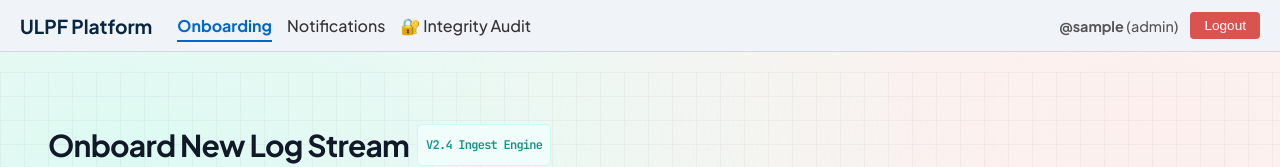
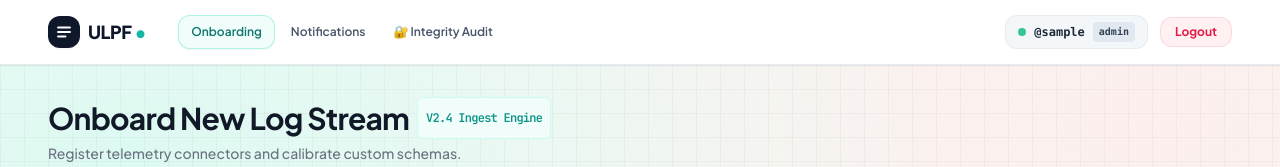
Before and after one commit to abhinav16kiran-lab/ULPF, a React (Vite) app in the folder frontend/: page /onboard in a window 1280 px wide. Shown: the top 167 px of the page. Built offline with nearby package versions, Linux system fonts and the light colour scheme; no server answers; sample sign-in values are in the browser's storage.

Commit message:
fix(frontend): add Tailwind CSS script to index.html and update Navbar layout

```diff
--- a/frontend/index.html
+++ b/frontend/index.html
@@ -8,6 +8,7 @@
     <link rel="preconnect" href="https://fonts.gstatic.com" crossorigin>
     <link href="https://fonts.googleapis.com/css2?family=Inter:wght@400;500;600;700&family=Plus+Jakarta+Sans:wght@500;600;700;800&family=JetBrains+Mono:wght@400;500;600&display=swap" rel="stylesheet">
     <link href="https://fonts.googleapis.com/css2?family=Material+Symbols+Outlined:opsz,wght,FILL,GRAD@24,400,0,0" rel="stylesheet">
+    <script src="https://cdn.tailwindcss.com"></script>
   </head>
   <body>
     <div id="root"></div>
--- a/frontend/src/components/Navbar.jsx
+++ b/frontend/src/components/Navbar.jsx
@@ -11,68 +11,70 @@ function Navbar() {
     navigate("/login");
   }
 
-  const linkStyle = (path) => ({
-    marginRight: "15px",
-    textDecoration: "none",
-    fontWeight: location.pathname === path ? "bold" : "normal",
-    color: location.pathname === path ? "#0066cc" : "#333",
-    borderBottom: location.pathname === path ? "2px solid #0066cc" : "none",
-    paddingBottom: "4px"
-  });
+  const navItemClass = (path) =>
+    `px-3 py-2 rounded-xl text-xs font-semibold transition-all flex items-center space-x-1.5 ${
+      location.pathname === path
+        ? "bg-teal-50 text-teal-700 border border-teal-200/80 shadow-sm"
+        : "text-slate-600 hover:text-slate-900 hover:bg-slate-100/80"
+    }`;
 
   return (
-    <header style={{
-      display: "flex",
-      justifyContent: "space-between",
-      alignItems: "center",
-      padding: "12px 20px",
-      background: "#f0f4f8",
-      borderBottom: "1px solid #d0d7de",
-      marginBottom: "20px"
-    }}>
-      <div style={{ display: "flex", alignItems: "center" }}>
-        <strong style={{ fontSize: "1.2rem", marginRight: "25px", color: "#092540" }}>ULPF Platform</strong>
-        <nav>
+    <header className="bg-white border-b border-slate-200/80 sticky top-0 z-50 shadow-sm">
+      <div className="max-w-7xl mx-auto px-6 lg:px-12 h-16 flex items-center justify-between">
+        <div className="flex items-center space-x-8">
+          {/* Brand Logo */}
+          <Link to="/onboard" className="flex items-center space-x-2 group">
+            <div className="w-8 h-8 rounded-xl bg-slate-900 flex items-center justify-center text-white shadow-sm group-hover:scale-105 transition-transform">
+              <svg width="18" height="18" viewBox="0 0 24 24" fill="none" stroke="currentColor" strokeWidth="2.5" strokeLinecap="round" strokeLinejoin="round">
+                <path d="M4 6h16M4 12h16M4 18h10" />
+              </svg>
+            </div>
+            <span className="font-extrabold text-lg text-slate-900 tracking-tight">
+              ULPF <span className="text-teal-500">•</span>
+            </span>
+          </Link>
+
+          {/* Navigation Links */}
+          <nav className="flex items-center space-x-1">
             {role === "ADMIN" && (
-            <Link to="/admin" style={linkStyle("/admin")}>
-              Admin Dashboard
+              <Link to="/admin" className={navItemClass("/admin")}>
+                <span>Admin Dashboard</span>
               </Link>
             )}
-          <Link to="/onboard" style={linkStyle("/onboard")}>
-            Onboarding
+            <Link to="/onboard" className={navItemClass("/onboard")}>
+              <span>Onboarding</span>
             </Link>
-          <Link to="/notifications" style={linkStyle("/notifications")}>
-            Notifications
+            <Link to="/notifications" className={navItemClass("/notifications")}>
+              <span>Notifications</span>
             </Link>
             {role === "ADMIN" && (
-            <Link to="/analytics" style={linkStyle("/analytics")}>
-              Analytics Console
+              <Link to="/analytics" className={navItemClass("/analytics")}>
+                <span>Analytics Console</span>
               </Link>
             )}
-          <Link to="/integrity" style={linkStyle("/integrity")}>
-            🔐 Integrity Audit
+            <Link to="/integrity" className={navItemClass("/integrity")}>
+              <span>🔐 Integrity Audit</span>
             </Link>
           </nav>
         </div>
 
-      <div style={{ display: "flex", alignItems: "center", gap: "12px" }}>
-        <span style={{ fontSize: "0.9em", color: "#555" }}>
-          <strong>@{username}</strong> ({role})
+        {/* User Info & Logout */}
+        <div className="flex items-center space-x-3">
+          <div className="flex items-center space-x-2 px-3 py-1.5 rounded-xl bg-slate-100/80 border border-slate-200/70 text-xs font-mono">
+            <span className="w-2 h-2 rounded-full bg-emerald-500 animate-pulse"></span>
+            <span className="font-bold text-slate-800">@{username}</span>
+            <span className="px-1.5 py-0.5 rounded text-[10px] font-semibold bg-slate-200 text-slate-700">
+              {role}
             </span>
+          </div>
+
           <button
             onClick={handleLogout}
-          style={{
-            background: "#d9534f",
-            color: "white",
-            border: "none",
-            padding: "6px 14px",
-            borderRadius: "4px",
-            cursor: "pointer",
-            fontSize: "0.85em"
-          }}
+            className="px-3.5 py-1.5 text-xs font-bold text-rose-600 hover:text-rose-700 bg-rose-50 hover:bg-rose-100/80 border border-rose-200/70 rounded-xl transition-all active:scale-95"
           >
             Logout
           </button>
+        </div>
       </div>
     </header>
   );
```
Lines whose indentation alone changed are shown as unchanged.
